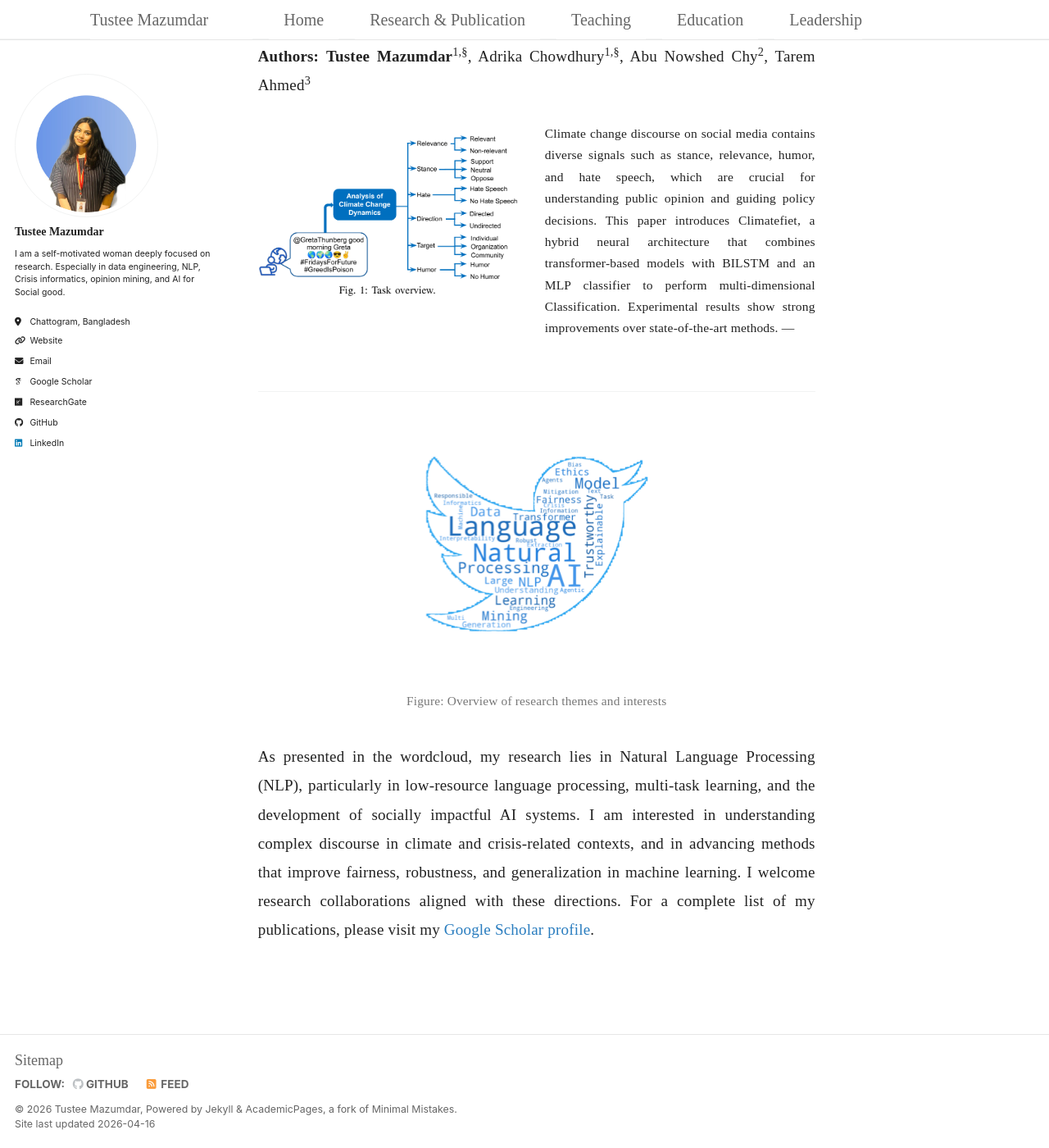
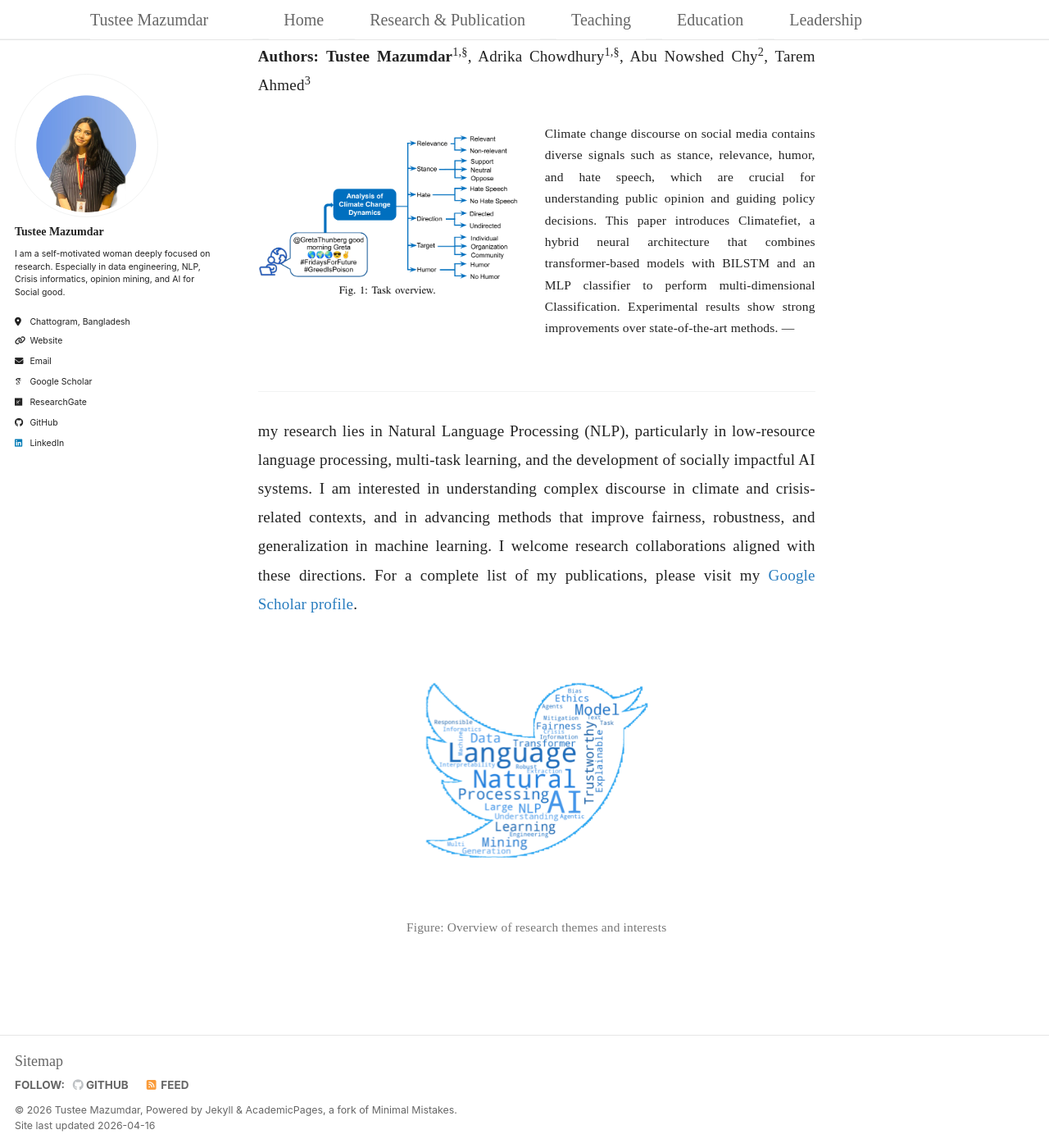
Before and after one commit to TusteeMazumdar/TusteeMazumdar.github.io, a Jekyll site: the page built from _pages/publications.html, in a window 1280 px wide and 1400 px high, scrolled down 230 px. Shown: the whole window at 82% size. Built offline with Jekyll 4.4.1, drawn with Linux system fonts in a browser that asks for light colours; some web fonts are replaced; a script bundle is joined from its source files by our own code; library files that are not in the unit come from our copies; some of the changed lines change nothing that is shown.

Commit message:
Update publications.html

```diff
--- a/_pages/publications.html
+++ b/_pages/publications.html
@@ -61,6 +61,14 @@
 
 
 <!-- Google Scholar link (ONLY ONCE AT END) -->
+<p style="margin-top: 20px;">
+ my research lies in Natural Language Processing (NLP), particularly in low-resource language processing, multi-task learning, and the development of socially impactful AI systems. I am interested in understanding complex discourse in climate and crisis-related contexts, and in advancing methods that improve fairness, robustness, and generalization in machine learning.
+
+I welcome research collaborations aligned with these directions.
+
+For a complete list of my publications, please visit my
+<a href="{{ site.author.googlescholar }}">Google Scholar profile</a>.
+</p>
 <div style="text-align: center; margin: 2rem 0;">
   <img src="/images/twitter.png"
        alt="Research Word Cloud"
@@ -69,12 +77,3 @@
     Figure: Overview of research themes and interests
   </p>
 </div>
-
-<p style="margin-top: 20px;">
-As presented in the wordcloud, my research lies in Natural Language Processing (NLP), particularly in low-resource language processing, multi-task learning, and the development of socially impactful AI systems. I am interested in understanding complex discourse in climate and crisis-related contexts, and in advancing methods that improve fairness, robustness, and generalization in machine learning.
-
-I welcome research collaborations aligned with these directions.
-
-For a complete list of my publications, please visit my
-<a href="{{ site.author.googlescholar }}">Google Scholar profile</a>.
-</p>
```
